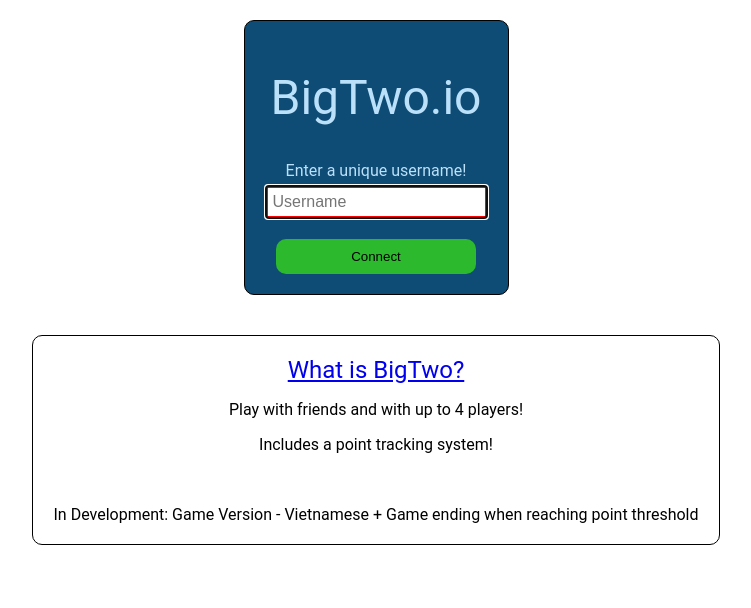
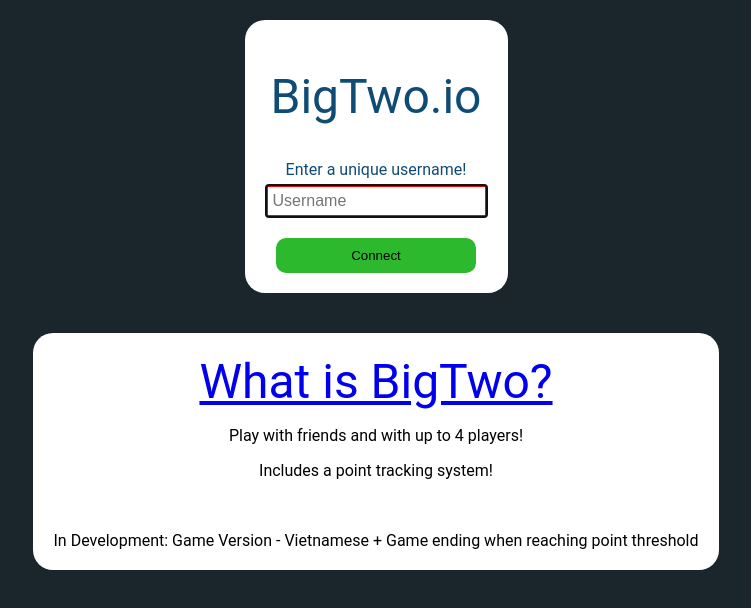
Before and after one commit to yummyblabla/BigTwoNext, a Next.js app: page / in a window 1280 px wide. Shown: the top 608 px of the page, without its empty margins (264-1015 px from the left). Built offline with nearby package versions, Linux system fonts and the light colour scheme.

Commit message:
start refactoring css

```diff
--- a/src/pages/_app.js
+++ b/src/pages/_app.js
@@ -8,6 +8,12 @@ function MyApp({ Component, pageProps }) {
       <Head>
         <title>BigTwo.io</title>
         <link href="https://fonts.googleapis.com/css?family=Roboto&display=swap" rel="stylesheet"></link>
+        {/* <meta charset="UTF-8" /> */}
+        <meta name="description" content="BigTwo HTML5 Card Game with Socket.io" />
+        <meta name="keywords" content="BigTwo,Big2,Big Two,IO,Cards,Game,PixiJS,HTML5,Socket.io" />
+        <meta name="author" content="Derrick Lee" />
+        <link rel="icon" type="image/png" href="/static/images/favicon.ico" />
+        <link rel="apple-touch-icon" href="/static/images/favicon.ico" />
       </Head>
     </Component>
   );
--- a/src/pages/index.js
+++ b/src/pages/index.js
@@ -11,7 +11,6 @@ import withRedux from '../redux/redux';
 import { setUsername, setSocket } from '../redux/actionCreators';
 
 import IndexErrorModal from '../components/Modals/ErrorModal';
-import * as Color from '../constants/colors';
 
 const Index = () => {
   const router = useRouter();
@@ -43,14 +42,14 @@ const Index = () => {
         <title>BigTwo.io</title>
         <script data-ad-client="ca-pub-8458686627075146" async src="https://pagead2.googlesyndication.com/pagead/js/adsbygoogle.js" />
       </Head>
-      <div className="loginContainer">
-        <form>
-          <p className="title">
+      <div className="background-white margin-20 border-radius-20">
+        <form className="text-align-center margin-20">
+          <p className="title color-dark-two">
             BigTwo.io
           </p>
           <br />
           <label htmlFor="username">
-            <span className="labelTitle">Enter a unique username!</span>
+            <span className="labelTitle color-dark-two">Enter a unique username!</span>
             <br />
             <input
               autoFocus
@@ -63,11 +62,11 @@ const Index = () => {
             />
           </label>
           <br />
-          <input className="submit" type="submit" value="Connect" onClick={connect} />
+          <input className="submit background-green" type="submit" value="Connect" onClick={connect} />
         </form>
       </div>
-      <div className="description-container">
-        <div className="description">
+      <div className="background-white margin-20 border-radius-20 text-align-center">
+        <div className="margin-20">
           <a className="title" href="https://en.wikipedia.org/wiki/Big_two">What is BigTwo?</a>
           <p>Play with friends and with up to 4 players!</p>
           <p>Includes a point tracking system!</p>
@@ -90,23 +89,10 @@ const Index = () => {
             justify-content: center;
             align-items: center;
           }
-          .loginContainer {
-            border: 1px solid black;
-            background-color: ${Color.DARK_TWO};
-            margin: 20px;
-            border-radius: 10px;
-          }
-
-          form {
-            text-align: center;
-            margin: 20px;
-            color: ${Color.DARK_FOUR};
-          }
 
           form .title {
             font-size: 3rem;
             margin-bottom: 1rem;
-            color: ${Color.DARK_FOUR};
           }
 
           .usernameInput {
@@ -132,28 +118,8 @@ const Index = () => {
             padding: 10px;
             border: none;
             border-radius: 10px;
-            background-color: ${Color.GREEN};
             width: 90%;
             cursor: pointer;
-          }
-
-          .submit:hover {
-            background-color: ${Color.GREEN_HOVER};
-          }
-
-          .description-container {
-            border: 1px solid black;
-            background-color: #ffffff;
-            margin: 20px;
-            border-radius: 10px;
-            text-align: center;
-          }
-
-          .description {
-            margin: 20px;
-          }
-          .description .title {
-            font-size: 1.5rem;
           }
         `}
       </style>
--- a/src/styles.scss
+++ b/src/styles.scss
@@ -1,12 +1,99 @@
+$dark-one-color: #1b262c;
+$dark-two-color: #0f4c75;
+$dark-three-color: #3282b8;
+$dark-four-color: #bbe1fa;
+$light-one-color: #fafafa;
+$light-two-color: #e3e3e3;
+$light-three-color: #ee6f57;
+$light-four-color: #cb3737;
+$green-color: #2db92d;
+$green-hover-color: #47d247;
+$white-color: #ffffff;
+
+:export {
+  dark-one-color: $dark-one-color;
+  dark-two-color: $dark-two-color;
+  dark-three-color: $dark-three-color;
+  dark-four-color: $dark-four-color;
+}
+
 body {
   margin: 0;
   font-family: 'Roboto', sans-serif;
+  background-color: $dark-one-color;
 }
 
 .title {
   font-size: 3rem;
 }
 
-h1 {
 
+.text-align-left {
+  text-align: left;
 }
+.text-align-center {
+  text-align: center;
+}
+.text-align-right {
+  text-align: right;
+}
+
+.border-radius-10 {
+  border-radius: 10px
+}
+.border-radius-20 {
+  border-radius: 20px
+}
+.border-radius-30 {
+  border-radius: 30px
+}
+
+.margin-10 {
+  margin: 10px;
+}
+.margin-20 {
+  margin: 20px;
+}
+.margin-30 {
+  margin: 30px;
+}
+
+.color-green {
+  color: $green-color;
+}
+.color-green:hover {
+  color: $green-hover-color;
+}
+.color-dark-one {
+  color: $dark-one-color;
+}
+.color-dark-two {
+  color: $dark-two-color;
+}
+.color-dark-three {
+  color: $dark-three-color;
+}
+.color-dark-four {
+  color: $dark-four-color;
+}
+.background-green {
+  background-color: $green-color;
+}
+.background-green:hover {
+  background-color: $green-hover-color;
+}
+.background-dark-one {
+  background-color: $dark-one-color;
+}
+.background-dark-two {
+  background-color: $dark-two-color;
+}
+.background-dark-three {
+  background-color: $dark-three-color;
+}
+.background-dark-four {
+  background-color: $dark-four-color;
+}
+.background-white {
+  background-color: $white-color;
+}
```
